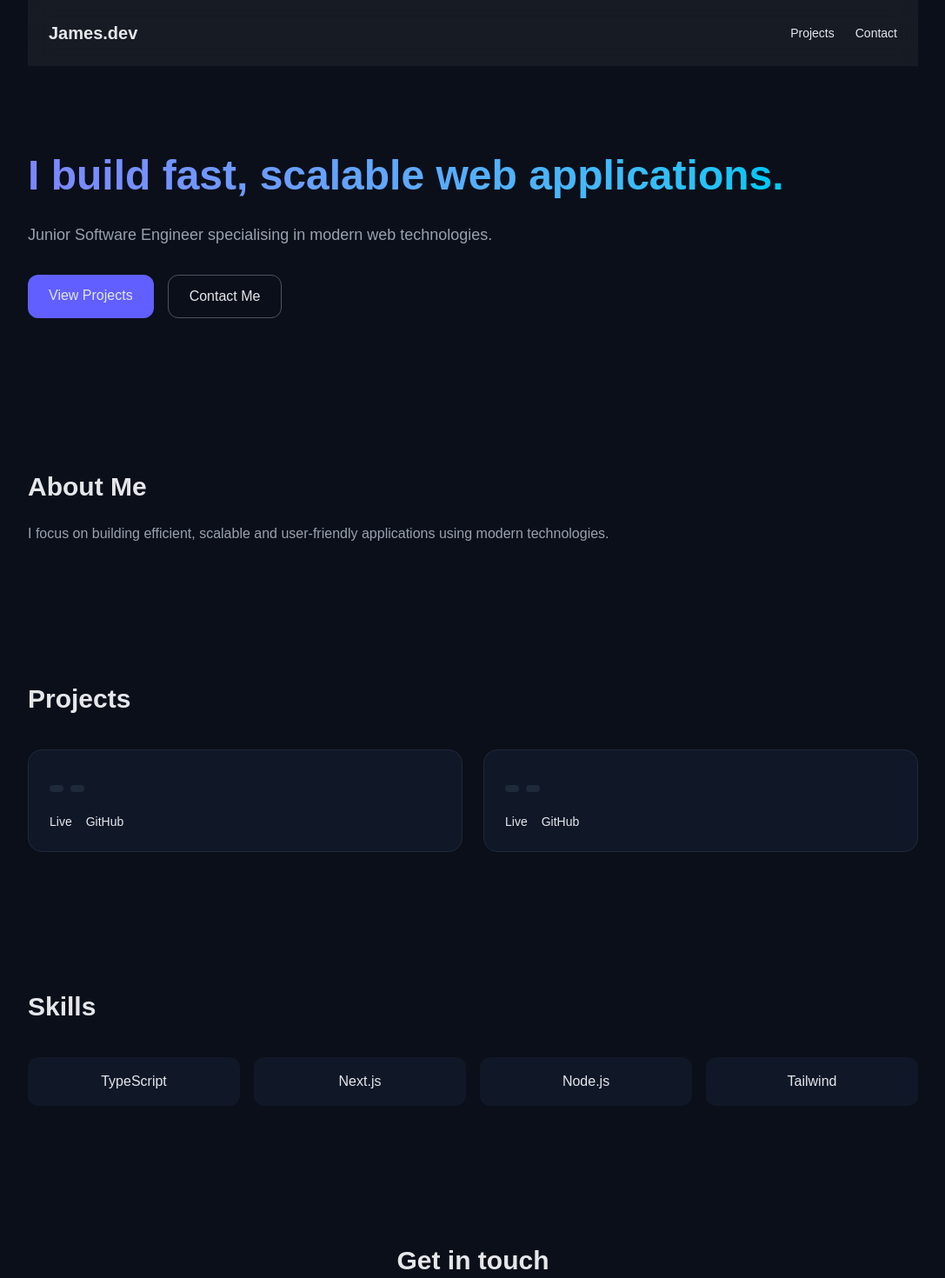
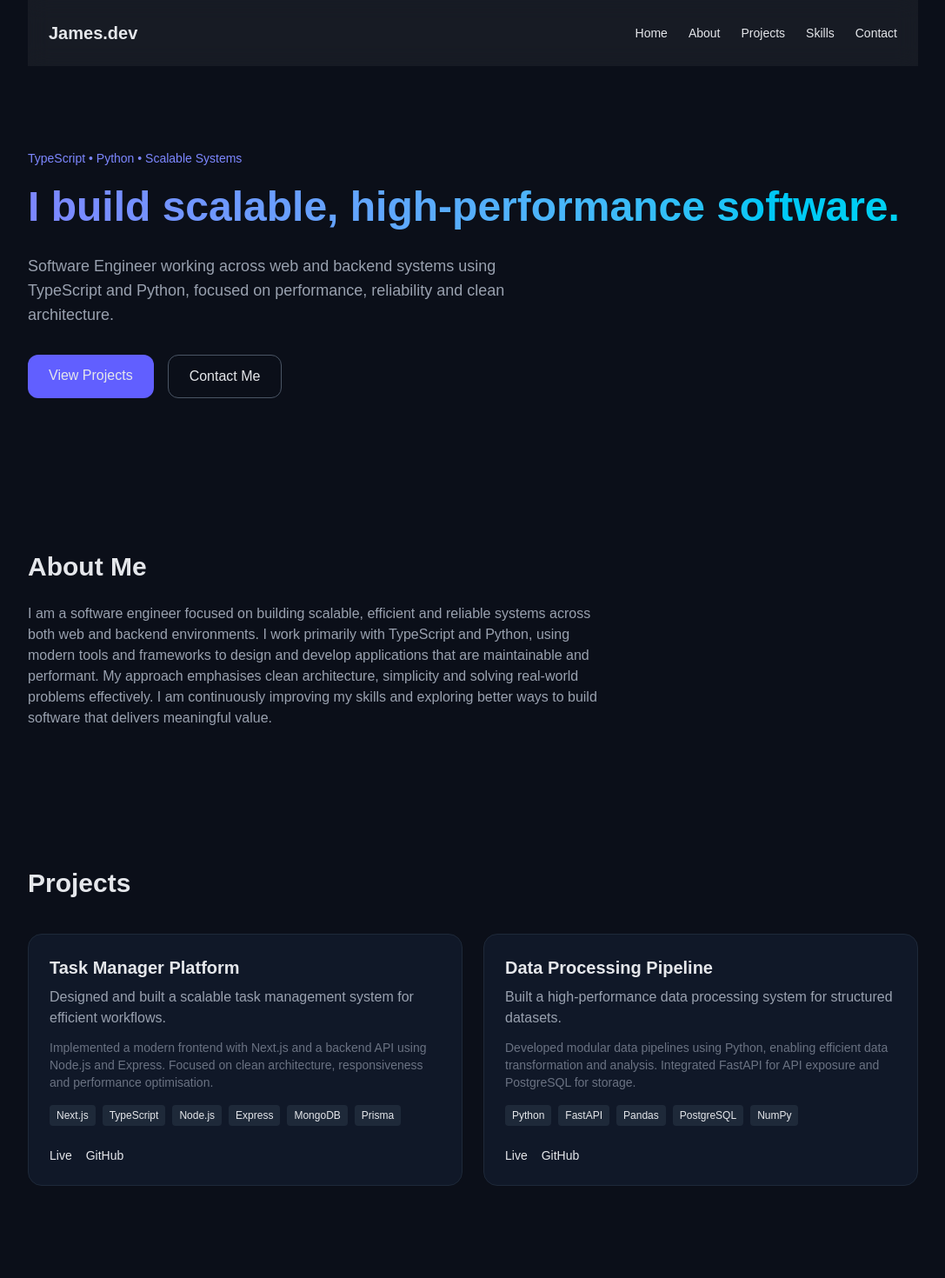
Before and after one commit to karicodeworks/karicodeworks.github.io, a Next.js app: page / in a window 1280 px wide. Shown: the top 1470 px of the page at 87% size, without its empty margins (96-1183 px from the left). Built offline with nearby package versions, Linux system fonts and the light colour scheme.

Commit message:
design update

```diff
--- a/app/page.tsx
+++ b/app/page.tsx
@@ -1,18 +1,24 @@
+// app/page.tsx
 import Link from 'next/link'
-import { title } from 'process'
 
 const projects = [
   {
-    title: '',
-    description: '',
-    tech: ['', ''],
+    title: 'Task Manager Platform',
+    description:
+      'Designed and built a scalable task management system for efficient workflows.',
+    details:
+      'Implemented a modern frontend with Next.js and a backend API using Node.js and Express. Focused on clean architecture, responsiveness and performance optimisation.',
+    tech: ['Next.js', 'TypeScript', 'Node.js', 'Express', 'MongoDB', 'Prisma'],
     live: '#',
     github: '#',
   },
   {
-    title: '',
-    description: '',
-    tech: ['', ''],
+    title: 'Data Processing Pipeline',
+    description:
+      'Built a high-performance data processing system for structured datasets.',
+    details:
+      'Developed modular data pipelines using Python, enabling efficient data transformation and analysis. Integrated FastAPI for API exposure and PostgreSQL for storage.',
+    tech: ['Python', 'FastAPI', 'Pandas', 'PostgreSQL', 'NumPy'],
     live: '#',
     github: '#',
   },
@@ -26,19 +32,31 @@ export default function Home() {
         <nav className='flex justify-between items-center p-6 sticky top-0 backdrop-blur-md bg-white/5'>
           <h1 className='text-xl font-bold'>James.dev</h1>
           <div className='space-x-6 text-sm'>
+            <a href='#home'>Home</a>
+            <a href='#about'>About</a>
             <a href='#projects'>Projects</a>
+            <a href='#skills'>Skills</a>
+            {/* <a href='#case-study'>Case Study</a> */}
             <a href='#contact'>Contact</a>
           </div>
         </nav>
 
         {/* Hero */}
-        <section className='py-24'>
+        <section id='home' className='py-24'>
+          <p className='text-sm text-indigo-400 mb-4'>
+            TypeScript • Python • Scalable Systems
+          </p>
+
           <h1 className='text-5xl font-bold leading-tight bg-gradient-to-r from-indigo-400 to-cyan-400 text-transparent bg-clip-text'>
-            I build fast, scalable web applications.
+            I build scalable, high-performance software.
           </h1>
+
           <p className='mt-6 text-lg text-gray-400 max-w-xl'>
-            Junior Software Engineer specialising in modern web technologies.
+            Software Engineer working across web and backend systems using
+            TypeScript and Python, focused on performance, reliability and clean
+            architecture.
           </p>
+
           <div className='mt-8 flex gap-4'>
             <a href='#projects' className='bg-indigo-500 px-6 py-3 rounded-xl'>
               View Projects
@@ -51,14 +69,23 @@ export default function Home() {
             </a>
           </div>
         </section>
+
         {/* About */}
-        <section className='py-20'>
+        <section id='about' className='py-20'>
           <h2 className='text-3xl font-semibold mb-6'>About Me</h2>
+
           <p className='text-gray-400 max-w-2xl'>
-            I focus on building efficient, scalable and user-friendly
-            applications using modern technologies.
+            I am a software engineer focused on building scalable, efficient and
+            reliable systems across both web and backend environments. I work
+            primarily with TypeScript and Python, using modern tools and
+            frameworks to design and develop applications that are maintainable
+            and performant. My approach emphasises clean architecture,
+            simplicity and solving real-world problems effectively. I am
+            continuously improving my skills and exploring better ways to build
+            software that delivers meaningful value.
           </p>
         </section>
+
         {/* Projects */}
         <section id='projects' className='py-20'>
           <h2 className='text-3xl font-semibold mb-10'>Projects</h2>
@@ -69,7 +96,11 @@ export default function Home() {
                 className='bg-gray-900 p-6 rounded-2xl border border-gray-800 hover:border-indigo-500 transition hover:scale-105'
               >
                 <h3 className='text-xl font-semibold'>{project.title}</h3>
+
                 <p className='text-gray-400 mt-2'>{project.description}</p>
+
+                <p className='text-gray-500 text-sm mt-3'>{project.details}</p>
+
                 <div className='mt-4 flex gap-2 flex-wrap'>
                   {project.tech.map((t, idx) => (
                     <span
@@ -80,6 +111,7 @@ export default function Home() {
                     </span>
                   ))}
                 </div>
+
                 <div className='mt-6 flex gap-4 text-sm'>
                   <Link href={project.live}>Live</Link>
                   <Link href={project.github}>GitHub</Link>
@@ -89,17 +121,64 @@ export default function Home() {
           </div>
         </section>
 
+        {/* Case Study
+        <section id='case-study' className='py-20'>
+          <h2 className='text-3xl font-semibold mb-10'>Case Study</h2>
+
+          <div className='bg-gray-900 p-8 rounded-2xl border border-gray-800'>
+            <h3 className='text-2xl font-semibold mb-4'>
+              Task Manager Platform
+            </h3>
+
+            <p className='text-gray-400 mb-4'>
+              Built a scalable task management system to handle dynamic user
+              interactions and real-time updates.
+            </p>
+
+            <h4 className='font-semibold mt-6 mb-2'>Architecture</h4>
+            <p className='text-gray-400'>
+              Designed a frontend using Next.js and a backend API with Node.js
+              and Express. Structured the application with clear separation of
+              concerns to ensure maintainability.
+            </p>
+
+            <h4 className='font-semibold mt-6 mb-2'>Key Decisions</h4>
+            <ul className='text-gray-400 list-disc ml-5'>
+              <li>Used TypeScript for type safety across the stack</li>
+              <li>Optimised API calls to reduce latency</li>
+              <li>Structured components for reusability</li>
+            </ul>
+
+            <h4 className='font-semibold mt-6 mb-2'>Outcome</h4>
+            <p className='text-gray-400'>
+              Delivered a responsive, scalable application with improved
+              performance and clean, maintainable code.
+            </p>
+          </div>
+        </section>
+        */}
+
         {/* Skills */}
-        <section className='py-20'>
+        <section id='skills' className='py-20'>
           <h2 className='text-3xl font-semibold mb-10'>Skills</h2>
           <div className='grid grid-cols-2 md:grid-cols-4 gap-4'>
-            {['TypeScript', 'Next.js', 'Node.js', 'Tailwind'].map(
-              (skill, i) => (
-                <div key={i} className='p-4 bg-gray-900 rounded-xl text-center'>
-                  {skill}
-                </div>
-              ),
-            )}
+            {[
+              'TypeScript',
+              'Python',
+              'Next.js',
+              'React',
+              'Node.js',
+              'Express',
+              'FastAPI',
+              'PostgreSQL',
+              'MongoDB',
+              'Tailwind CSS',
+              'Prisma',
+            ].map((skill, i) => (
+              <div key={i} className='p-4 bg-gray-900 rounded-xl text-center'>
+                {skill}
+              </div>
+            ))}
           </div>
         </section>
 
```
